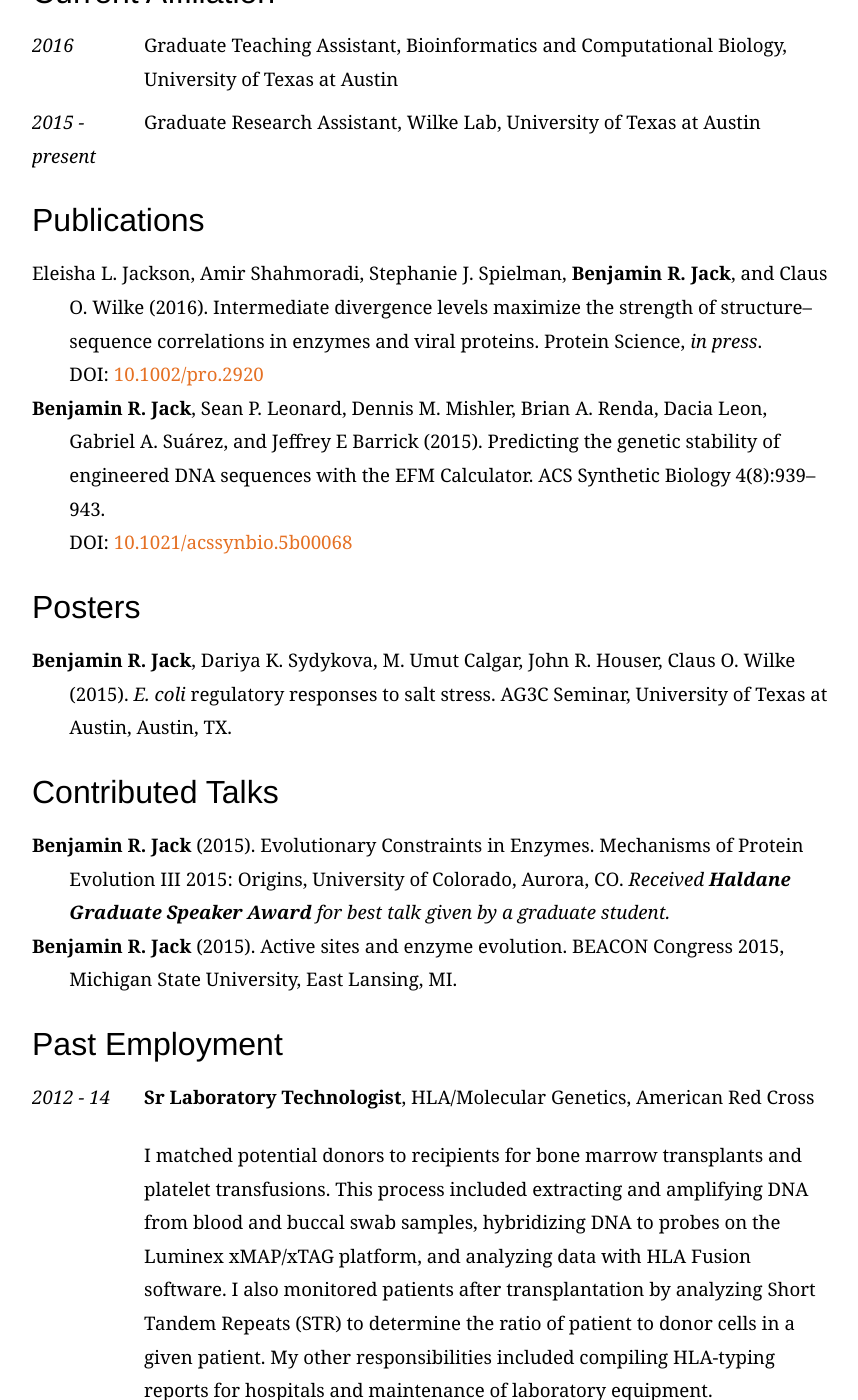
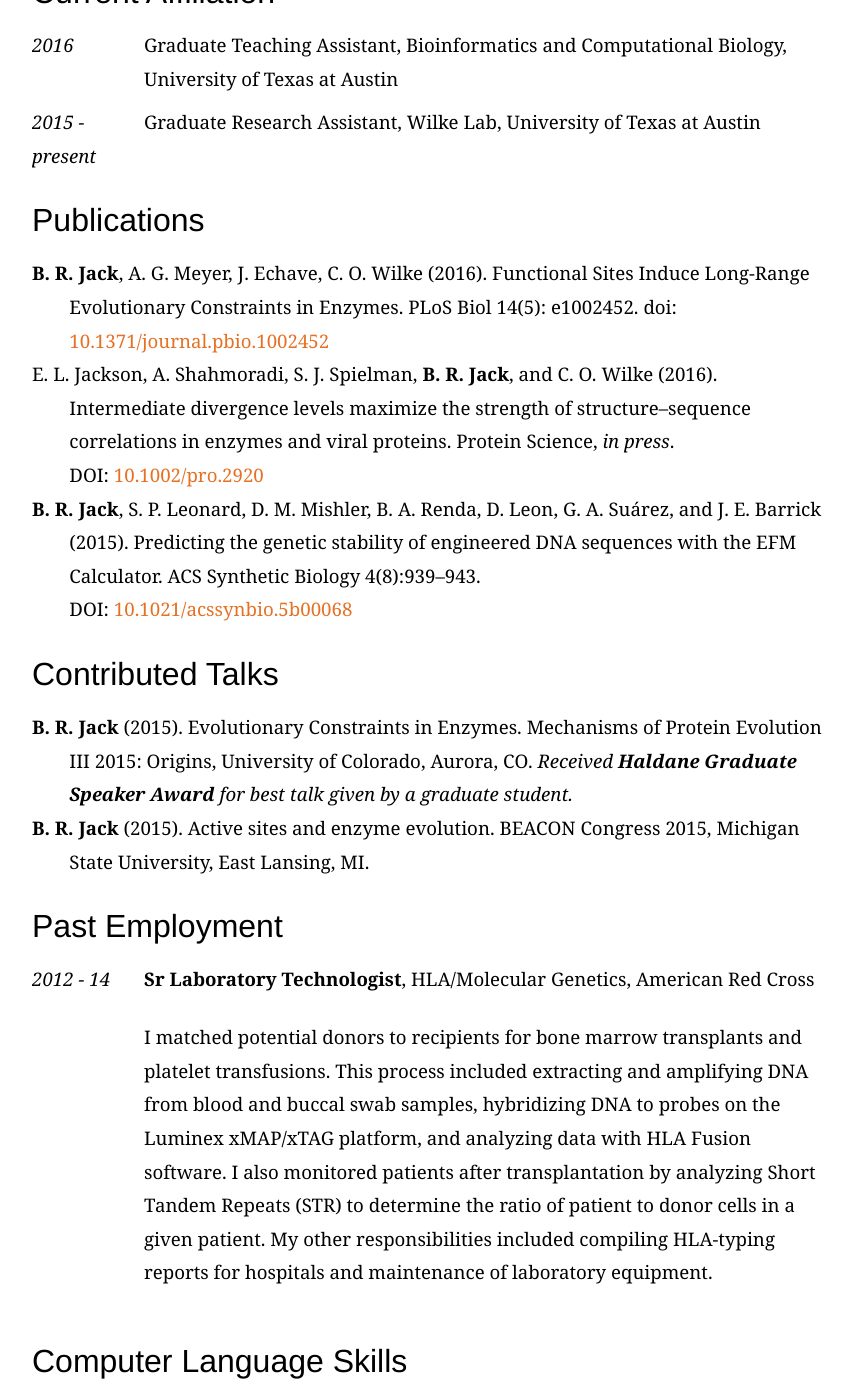
Before and after one commit to benjaminjack/benjaminjack.github.io, a Jekyll site: the page built from cv.html, in a window 1280 px wide and 1400 px high, scrolled down 584 px. Shown: the whole window, without its empty margins (208-1066 px from the left). Built offline with Jekyll 4.4.1, drawn with Linux system fonts in a browser that asks for light colours; some web fonts are replaced.

Commit message:
Added new publication

```diff
--- a/cv.html
+++ b/cv.html
@@ -23,21 +23,17 @@ layout: default
 
 <h3>Publications</h3>
 <ul class="cv">
-<li>Eleisha L. Jackson, Amir Shahmoradi, Stephanie J. Spielman, <strong>Benjamin R. Jack</strong>, and Claus O. Wilke (2016). Intermediate divergence levels maximize the strength of structure–sequence correlations in enzymes and viral proteins. Protein Science, <i>in press</i>.<br/>
+<li><strong>B. R. Jack</strong>, A. G. Meyer, J. Echave, C. O. Wilke (2016). Functional Sites Induce Long-Range Evolutionary Constraints in Enzymes. PLoS Biol 14(5): e1002452. doi: <a href="http://dx.dio.org/10.1371/journal.pbio.1002452">10.1371/journal.pbio.1002452</a></li>
+<li>E. L. Jackson, A. Shahmoradi, S. J. Spielman, <strong>B. R. Jack</strong>, and C. O. Wilke (2016). Intermediate divergence levels maximize the strength of structure–sequence correlations in enzymes and viral proteins. Protein Science, <i>in press</i>.<br/>
 DOI: <a href="http://dx.doi.org/10.1002/pro.2920">10.1002/pro.2920</a></li>
-<li><strong>Benjamin R. Jack</strong>, Sean P. Leonard, Dennis M. Mishler, Brian A. Renda, Dacia Leon, Gabriel A. Suárez, and Jeffrey E Barrick (2015). Predicting the genetic stability of engineered DNA sequences with the EFM Calculator. ACS Synthetic Biology 4(8):939–943.<br/>
+<li><strong>B. R. Jack</strong>, S. P. Leonard, D. M. Mishler, B. A. Renda, D. Leon, G. A. Suárez, and J. E. Barrick (2015). Predicting the genetic stability of engineered DNA sequences with the EFM Calculator. ACS Synthetic Biology 4(8):939–943.<br/>
 DOI: <a href="https://dx.doi.org/10.1021/acssynbio.5b00068">10.1021/acssynbio.5b00068</a></li>
-</ul>
-
-<h3>Posters</h3>
-<ul class="cv">
-<li><strong>Benjamin R. Jack</strong>, Dariya K. Sydykova, M. Umut Calgar, John R. Houser, Claus O. Wilke (2015). <em>E. coli</em> regulatory responses to salt stress. AG3C Seminar, University of Texas at Austin, Austin, TX.</li>
 </ul>
 
 <h3>Contributed Talks</h3>
 <ul class="cv">
-<li><strong>Benjamin R. Jack</strong> (2015). Evolutionary Constraints in Enzymes. Mechanisms of Protein Evolution III 2015: Origins, University of Colorado, Aurora, CO. <em>Received <strong>Haldane Graduate Speaker Award</strong> for best talk given by a graduate student.</em></li>
-<li><strong>Benjamin R. Jack</strong> (2015). Active sites and enzyme evolution. BEACON Congress 2015, Michigan State University, East Lansing, MI.</li>
+<li><strong>B. R. Jack</strong> (2015). Evolutionary Constraints in Enzymes. Mechanisms of Protein Evolution III 2015: Origins, University of Colorado, Aurora, CO. <em>Received <strong>Haldane Graduate Speaker Award</strong> for best talk given by a graduate student.</em></li>
+<li><strong>B. R. Jack</strong> (2015). Active sites and enzyme evolution. BEACON Congress 2015, Michigan State University, East Lansing, MI.</li>
 </ul>
 
 <h3>Past Employment</h3>
```
